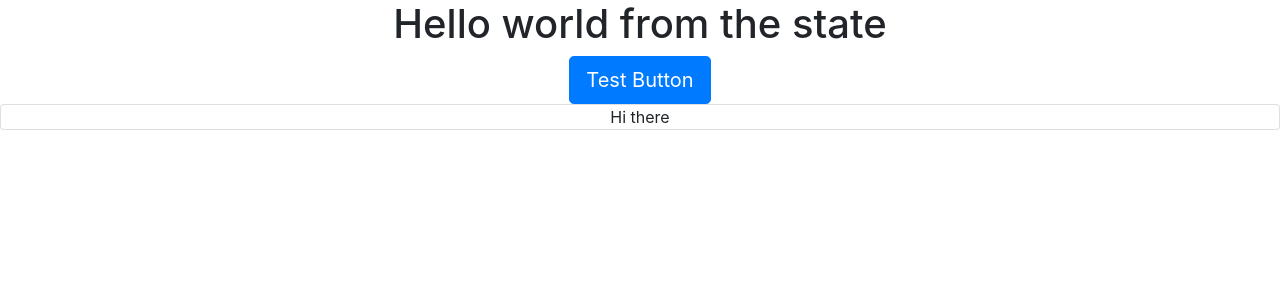
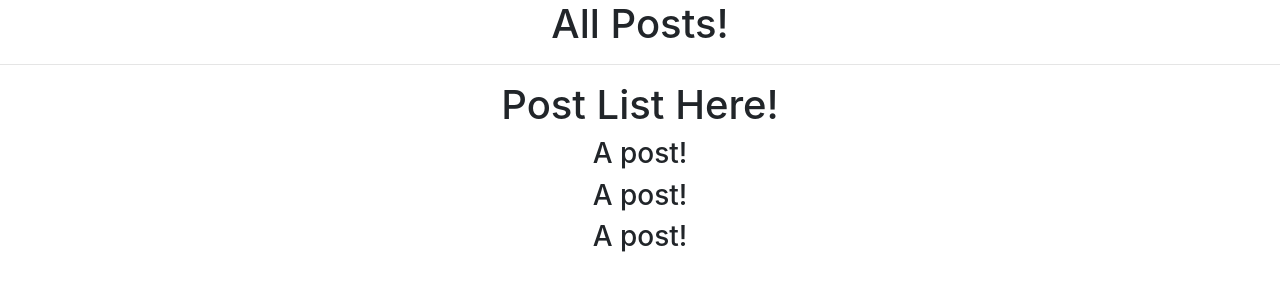
Before and after one commit to raajtilaksarma/posts-react, a React (Create React App) app: page / in a window 1280 px wide. Shown: the top 300 px of the page. Built offline with nearby package versions, Linux system fonts and the light colour scheme.

Commit message:
post list display

```diff
--- a/src/App.js
+++ b/src/App.js
@@ -1,6 +1,8 @@
 import React, { Component } from 'react';
 import './App.css';
-import { Button, Card } from 'react-bootstrap'
+// import { Button, Card } from 'react-bootstrap'
+import PostForm from './components/PostForm/PostForm'
+import PostList from './components/PostList/PostList';
 
 class App extends Component {
   state = {
@@ -9,15 +11,9 @@ class App extends Component {
   render() {
     return (
       <div className="App">
-        <h1>{this.state.text}</h1>
-        {this.state.text ?
-        <Button variant='primary' size='lg'>Test Button</Button>
-        :
-        <Button variant='danger' size='lg'>Test Button</Button>
-        }
-        <Card>
-          Hi there
-        </Card>
+        <PostForm/>
+          <hr/>
+            <PostList />
       </div>
      );
   }
--- a/src/components/PostForm/PostForm.js
+++ b/src/components/PostForm/PostForm.js
@@ -3,7 +3,7 @@ import React, { Component } from 'react';
 class PostForm extends Component {
     state = {  }
     render() {
-        return ( <h1>Posts Here!</h1> );
+        return ( <h1>All Posts!</h1> );
     }
 }
 
--- a/src/components/PostList/Post.js
+++ b/src/components/PostList/Post.js
@@ -2,7 +2,7 @@ import React from 'react';
 
 const Post = () => {
     return (
-    <h3>A post!<h3/>
+        <h3> A post! </h3>
     );
 }
 
--- a/src/components/PostList/PostList.js
+++ b/src/components/PostList/PostList.js
@@ -1,11 +1,14 @@
 import React from 'react';
-import Post from '.Post';
+import Post from './Post';
 
 const PostList = () => {
-    return ( <h1>Post List Here!</h1>
-        <Post />
-        <Post />
-        <Post />
+    return (
+    <>
+        <h1>Post List Here!</h1>
+            <Post />
+            <Post />
+            <Post />
+    </>
      );
 
 }
```
